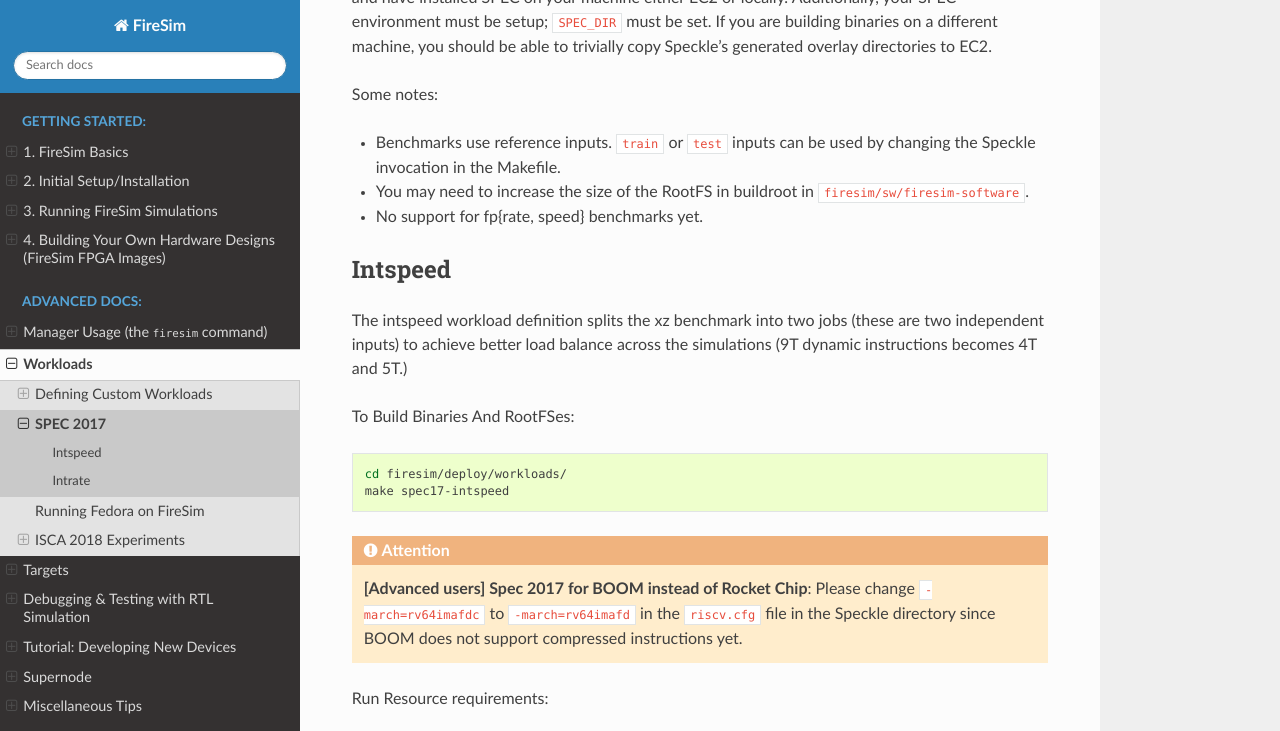
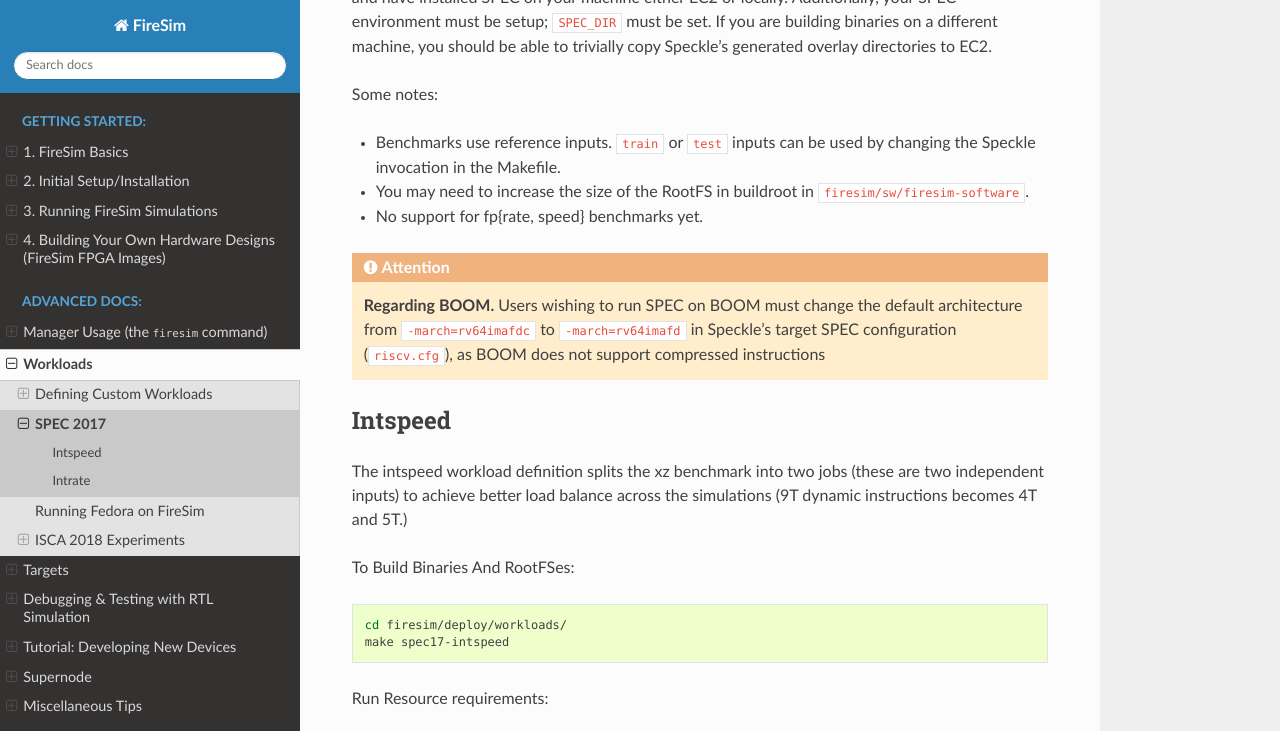
Before and after one commit to firesim/firesim, a Sphinx documentation site: the page built from docs/Advanced-Usage/Workloads/SPEC-2017.rst, in a window 1280 px wide and 900 px high, scrolled down 223 px, cut to the strip 0-731 px from the top of the window. Built offline with Sphinx 7.4.7 and the Read the Docs theme 2.0.0, drawn with Linux system fonts in a browser that asks for light colours.

Commit message:
Move note about BOOM's speckle arch

```diff
--- a/docs/Advanced-Usage/Workloads/SPEC-2017.rst
+++ b/docs/Advanced-Usage/Workloads/SPEC-2017.rst
@@ -17,6 +17,12 @@ Some notes:
 -  You may need to increase the size of the RootFS in buildroot in ``firesim/sw/firesim-software``.
 -  No support for fp{rate, speed} benchmarks yet.
 
+.. attention::
+
+     **Regarding BOOM.** Users wishing to run SPEC on BOOM must change the
+     default architecture from ``-march=rv64imafdc`` to ``-march=rv64imafd`` in
+     Speckle’s target SPEC configuration (``riscv.cfg``), as BOOM does not
+     support compressed instructions
 
 --------
 Intspeed
@@ -32,10 +38,6 @@ To Build Binaries And RootFSes:
 
     cd firesim/deploy/workloads/
     make spec17-intspeed
-
-.. attention::
-
-    **[Advanced users] Spec 2017 for BOOM instead of Rocket Chip**: Please change ``-march=rv64imafdc`` to ``-march=rv64imafd`` in the ``riscv.cfg`` file in the Speckle directory since BOOM does not support compressed instructions yet.
 
 Run Resource requirements:
 
```
